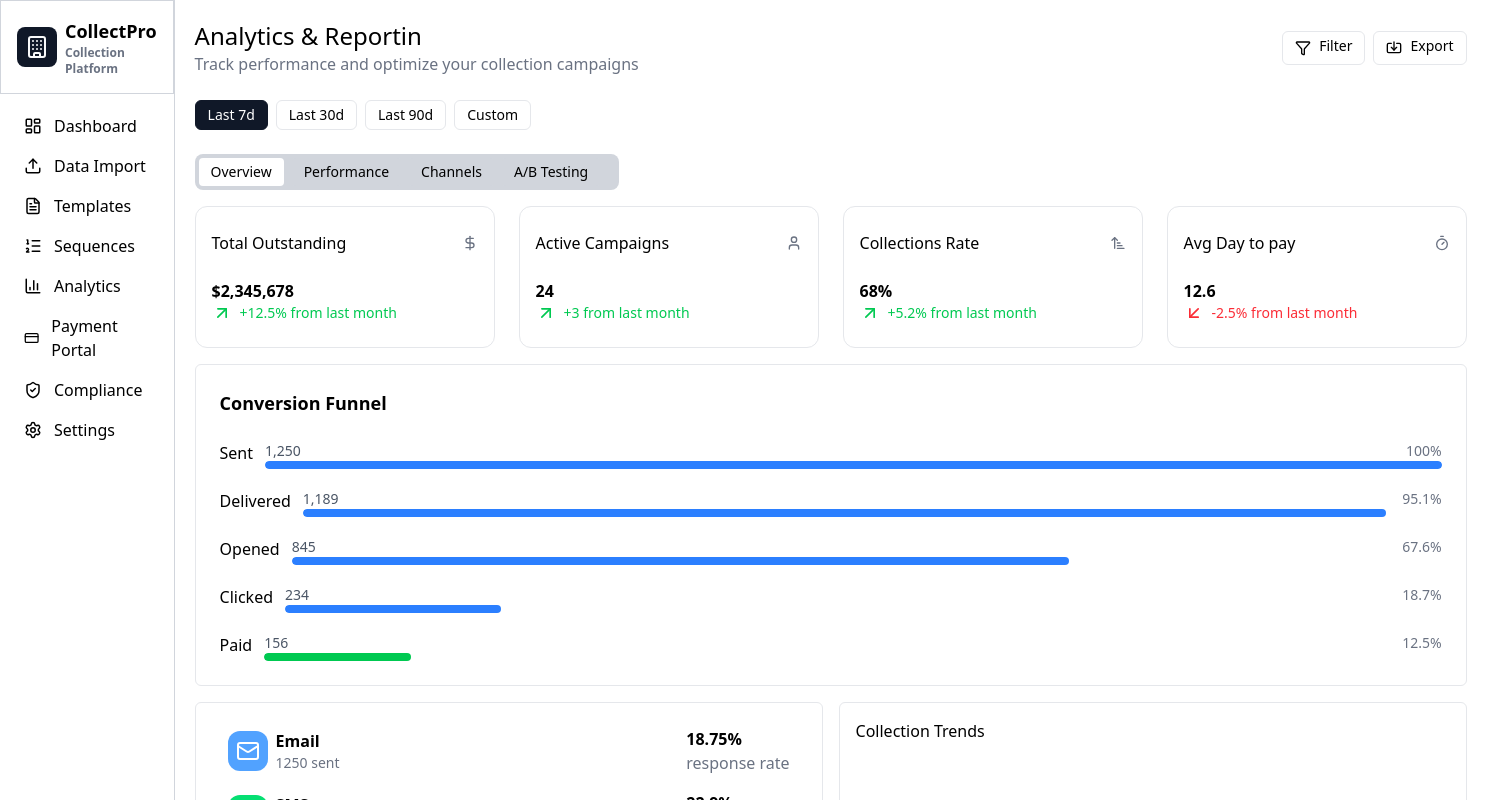
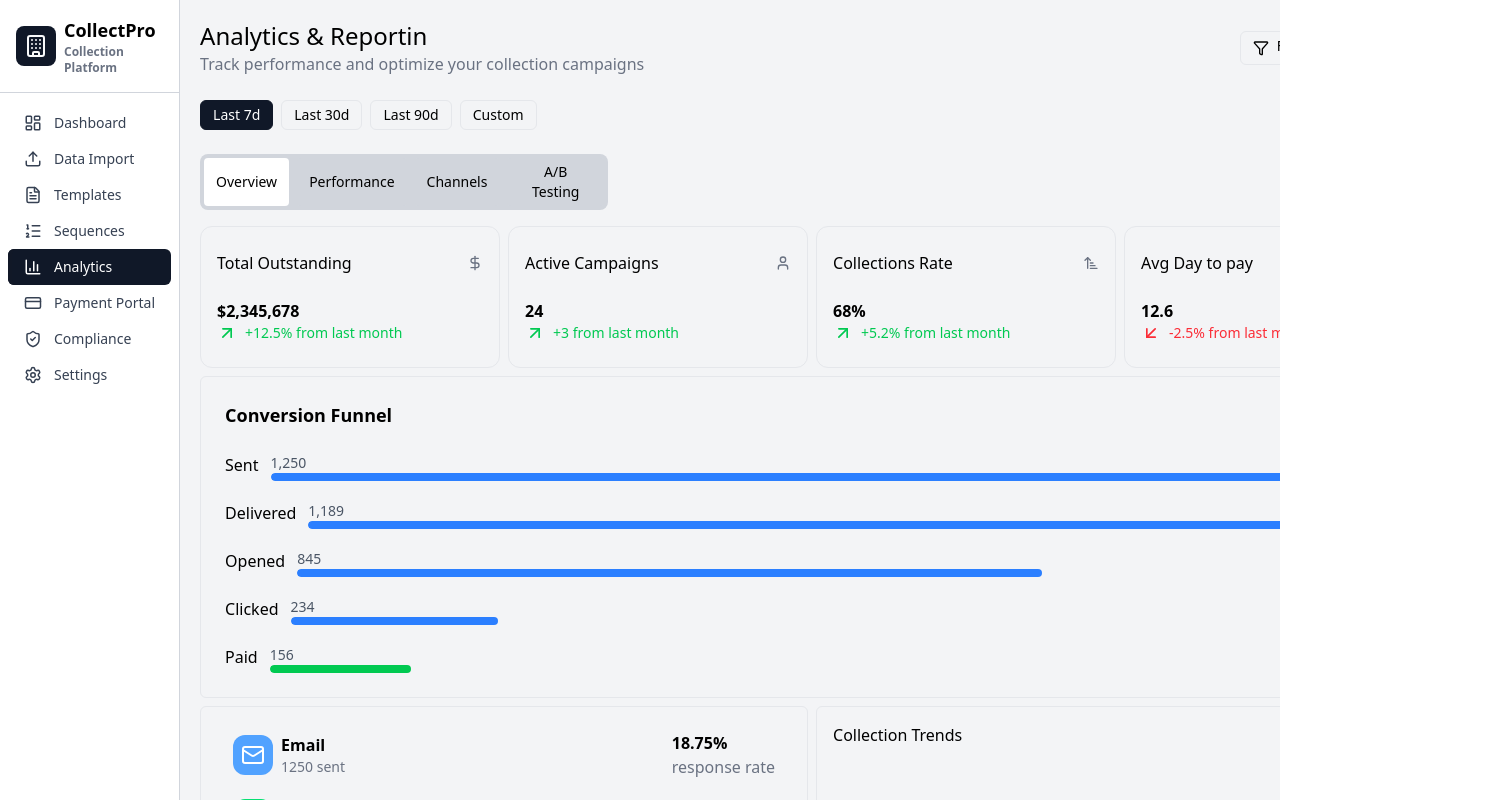
Before and after one commit to Sujan545/Dashboard-Design, a React (Vite) app: page /analytics in a window 1280 px wide. Shown: the top 800 px of the page, 1487 px wide, since content can reach past the window. Built offline with nearby package versions, Linux system fonts and the light colour scheme.

Commit message:
Analytics page finalized and sidebar fixed

```diff
--- a/src/components/analytics/Overview.tsx
+++ b/src/components/analytics/Overview.tsx
@@ -62,8 +62,8 @@ export default function Overview() {
 
     return (
         <>
-            <div className="flex flex-col gap-4">
-                <div className="flex gap-6 w-full">
+            <div className="flex flex-col gap-2">
+                <div className="flex gap-2 w-full">
                     {cardInfo.map((card) => (
                         <DisplayCard
                             title={card.title}
@@ -103,7 +103,7 @@ export default function Overview() {
                     </div>
                 </div>
 
-                <div className="flex gap-4 ">
+                <div className="flex gap-2 ">
                     <div className="rounded-md border w-full border-gray-200 p-4">
                         {performanceInfo.map((item) => (
                             <Performance
--- a/src/components/analytics/Performance.tsx
+++ b/src/components/analytics/Performance.tsx
@@ -49,7 +49,7 @@ export default function Performance() {
                 <p>Template Placement Leaderboard</p>
                 <div className="p-4">
                     <table className="w-full text-left text-sm">
-                        <thead className="border-b text-gray-600">
+                        <thead className="border-b text-gray-800">
                             <tr className="border-b border-gray-200">
                                 <th className="py-3">Template</th>
                                 <th>Conversion Rate</th>
--- a/src/components/sidebar/Sidebar.tsx
+++ b/src/components/sidebar/Sidebar.tsx
@@ -7,73 +7,55 @@ import {
   CreditCard,
   ShieldCheck,
   Settings,
-  Building
+  Building,
 } from "lucide-react";
 import { NavLink } from "react-router-dom";
 
 export default function Sidebar() {
   const items = [
-    {
-      label: "Dashboard",
-      path: "/dashboard",
-      icon: LayoutDashboard,
-    },
-    {
-      label: "Data Import",
-      path: "/data-import",
-      icon: Upload,
-    },
-    {
-      label: "Templates",
-      path: "/templates",
-      icon: FileText,
-    },
-    {
-      label: "Sequences",
-      path: "/sequences",
-      icon: ListOrdered,
-    },
-    {
-      label: "Analytics",
-      path: "/analytics",
-      icon: BarChart3,
-    },
-    {
-      label: "Payment Portal",
-      path: "/payments",
-      icon: CreditCard,
-    },
-    {
-      label: "Compliance",
-      path: "/compliance",
-      icon: ShieldCheck,
-    },
-    {
-      label: "Settings",
-      path: "/settings",
-      icon: Settings,
-    },
+    { label: "Dashboard", path: "/dashboard", icon: LayoutDashboard },
+    { label: "Data Import", path: "/data-import", icon: Upload },
+    { label: "Templates", path: "/templates", icon: FileText },
+    { label: "Sequences", path: "/sequences", icon: ListOrdered },
+    { label: "Analytics", path: "/analytics", icon: BarChart3 },
+    { label: "Payment Portal", path: "/payments", icon: CreditCard },
+    { label: "Compliance", path: "/compliance", icon: ShieldCheck },
+    { label: "Settings", path: "/settings", icon: Settings },
+  ];
 
-  ];
   return (
-    <aside className="w-64 h-screen bg-white border-r border-gray-300">
-      <div className=" flex gap-2 items-center p-4 font-bold text-lg border border-b border-gray-300">
+    <aside className="w-64 h-screen bg-white border-r border-gray-300 flex flex-col">
+      {/* 🔒 Fixed Header */}
+      <div className="flex gap-2 items-center p-4 font-bold text-lg border-b border-gray-300 shrink-0">
         <div className="bg-gray-900 p-2 text-gray-50 rounded-lg">
           <Building />
         </div>
         <div>
           CollectPro
-          <p className="text-xs text-gray-500"> Collection Platform </p>
+          <p className="text-xs text-gray-500">Collection Platform</p>
         </div>
       </div>
-      <nav className="py-3">
+
+      {/* 🔽 Scrollable Navigation */}
+      <nav className="flex-1 overflow-y-auto py-3">
         {items.map(({ label, path, icon: Icon }) => (
-          <NavLink key={path} to={path} className={`flex items-center gap-3 px-4 py-2 mx-2 rounded-md`}>
-            <Icon size={18} />
+          <NavLink
+            key={path}
+            to={path}
+            className={({ isActive }) =>
+              `flex items-center gap-3 px-4 py-2 mx-2 rounded-md text-sm font-medium transition
+     whitespace-nowrap
+     ${isActive
+                ? "bg-gray-900 text-white shadow-[inset_4px_0_0_0_#111827]"
+                : "text-gray-700 hover:bg-gray-100"
+              }`
+            }
+          >
+            <Icon size={18} className="shrink-0" />
             <span>{label}</span>
           </NavLink>
         ))}
       </nav>
     </aside>
-  )
+  );
 }
--- a/src/layout/MainLayout.tsx
+++ b/src/layout/MainLayout.tsx
@@ -3,10 +3,16 @@ import Sidebar from "../components/sidebar/Sidebar";
 
 export default function MainLayout() {
   return (
-    <div className="flex min-h-screen">
+    <div className="flex h-screen overflow-hidden">
+      {/* Sidebar - fixed, no scroll */}
       <Sidebar />
-      <main className="flex-1 p-5">
-        <Outlet />
+
+      {/* Right side */}
+      <main className="flex-1 flex flex-col">
+        {/* Scrollable content only */}
+        <div className="flex-1 overflow-y-auto p-5 bg-gray-100">
+          <Outlet />
+        </div>
       </main>
     </div>
   );
--- a/src/pages/DashboardPage.tsx
+++ b/src/pages/DashboardPage.tsx
@@ -113,7 +113,7 @@ export default function Dashboard() {
                 </div>
 
             </div>
-            <div className="flex gap-6 w-full">
+            <div className="flex gap-2 w-full">
                 {cardInfo.map((card) => (
                     <DisplayCard
                         title={card.title}
@@ -124,7 +124,7 @@ export default function Dashboard() {
                 ))}
             </div>
 
-            <div className="flex gap-6 py-4">
+            <div className="flex gap-2 py-4">
 
                 <div className="border border-gray-300 w-1/2 max-h-1/2 rounded-xl">
                     <p className="p-6">Channel Performance</p>
@@ -159,7 +159,7 @@ export default function Dashboard() {
             </div>
             <div className="rounded-xl border border-gray-300 w-full p-4">
                 <p>Quick Action</p>
-                <div className="flex w-full gap-6 items-center justify-center mt-8">
+                <div className="flex w-full gap-4 items-center justify-center mt-8">
                     {actionInfo.map((card) =>
                         <Action
                             title={card.title}
--- a/src/pages/PaymentPortalPage.tsx
+++ b/src/pages/PaymentPortalPage.tsx
@@ -67,8 +67,7 @@ export default function Payment() {
                 </div>
                 < div className="flex w-1/2 flex-col">
                     <PaymentPreview />
-                    <div className="w-full mt-6 rounded-md border border-gray-200 p-4 bg-white">
-
+                    <div className="w-full mt-6 rounded-md border border-gray-200 p-4">
                         <div className="flex items-center justify-between">
                             <p className="font-medium text-sm">Recent Payments</p>
                             <button className="flex items-center gap-2 rounded-md border border-gray-200 px-2 py-1 text-sm hover:bg-gray-300">
@@ -87,8 +86,6 @@ export default function Payment() {
                             />
                         ))}
                     </div>
-
-
                 </div >
             </div >
         </>
--- a/src/pages/SequencesPage.tsx
+++ b/src/pages/SequencesPage.tsx
@@ -64,7 +64,7 @@ export default function Sequences() {
                     <button className="bg-black text-white rounded-md p-2 text-sm ">Save Sequences</button>
                 </div>
             </div>
-            <div className="flex gap-4 w-full">
+            <div className="flex gap-2 w-full">
 
                 <div className="flex flex-col w-3/4">
                     <div className="rounded-md  border border-gray-200 mt-6 p-6">
--- a/src/pages/TemplatesPage.tsx
+++ b/src/pages/TemplatesPage.tsx
@@ -76,7 +76,7 @@ export default function Templates() {
                 </div>
 
             </div>
-            <div className="flex items-center gap-3 mt-6 w-full">
+            <div className="flex items-center gap-2 mt-6 w-full">
 
                 {/* Search Input */}
                 <div className="relative flex-1">
@@ -129,7 +129,7 @@ export default function Templates() {
                 </div>
 
             </div>
-            <div className="flex gap-3">
+            <div className="flex gap-2">
                 {filteredTemplates.map((card) => (
                     <Template
                         title={card.title}
```
Also changed, not shown: src/components/analytics/AbTesting.tsx (+100 -2 lines).
